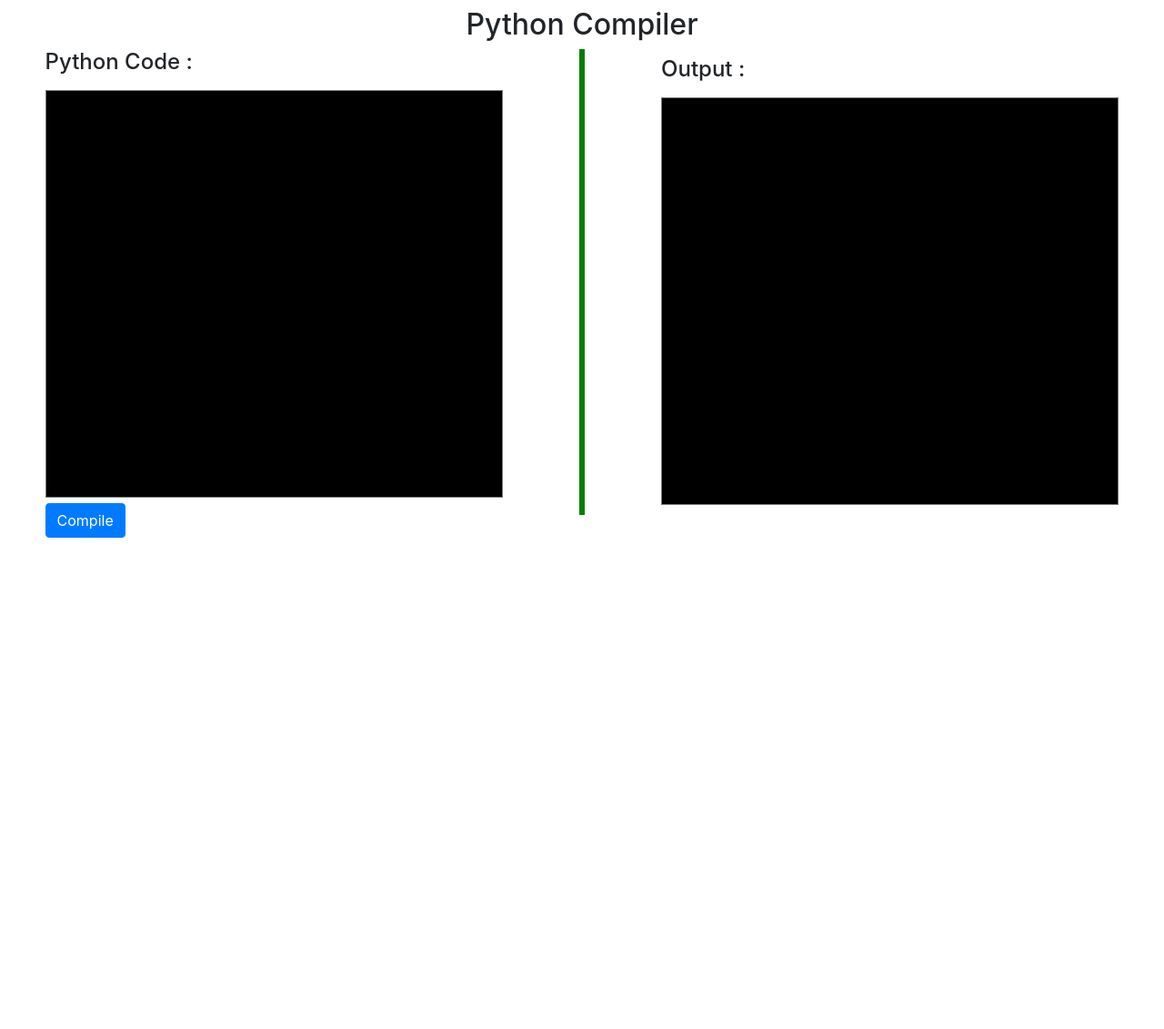
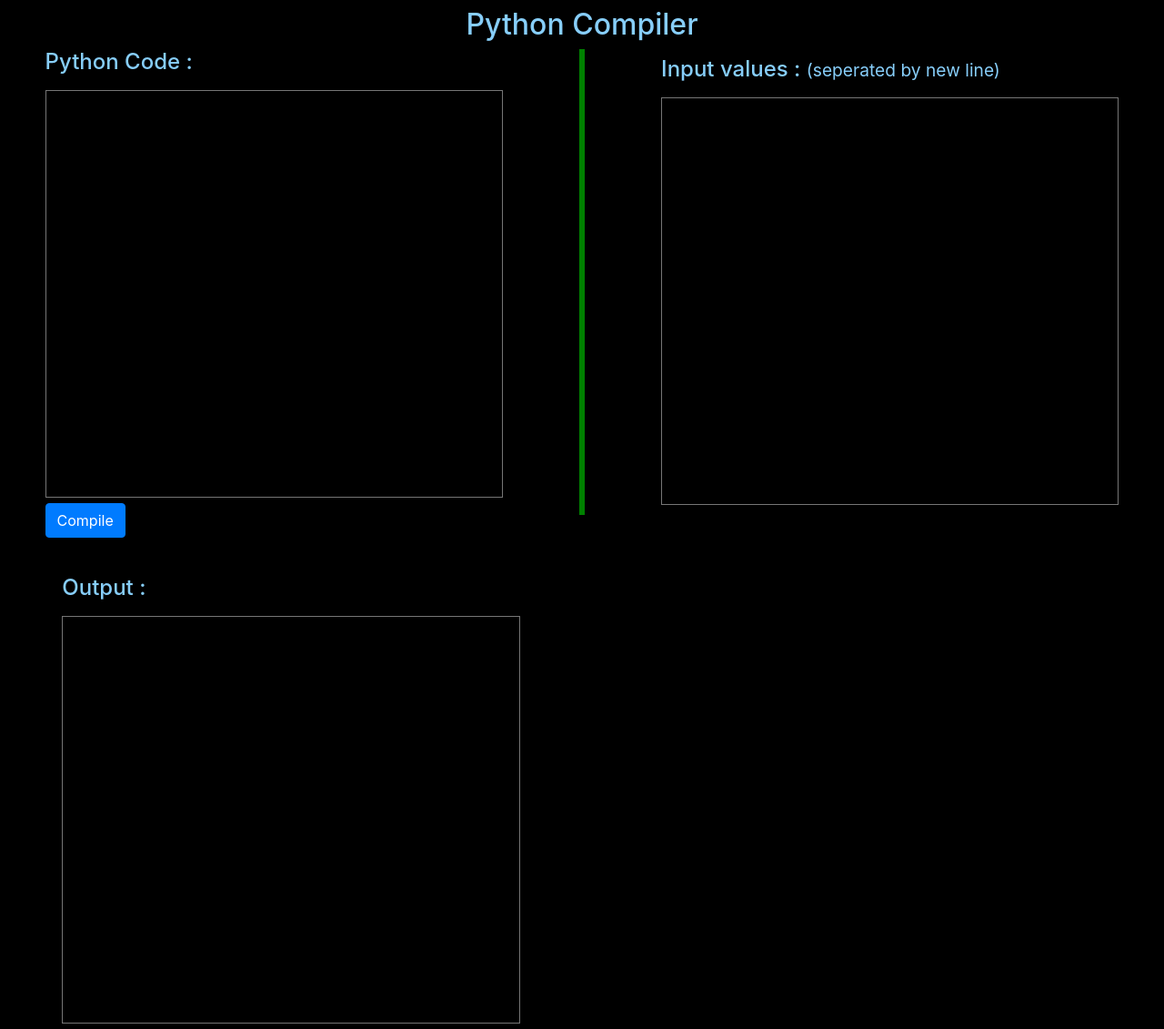
Before and after one commit to Bhavesh-Pawar/PythonCompiler, a Django app: page / in a window 1280 px wide. Shown: the whole page at 91% size. Before the commit the page ends 591 px from the top, so only its background shows below. Run offline with Django 3.2, Linux system fonts and the light colour scheme.

Commit message:
added input function feature

```diff
--- a/python-compiler/python_compiler_app/views.py
+++ b/python-compiler/python_compiler_app/views.py
@@ -19,24 +19,25 @@ class IndexView(View):
             output = StringIO()
             sys.stdout = output
             code = request.POST.get('code')
-            # input_values = ["23"]
-            # input_index = 0
+            input_values = request.POST.get('input','')
+            input_values = [inp.strip() for inp in input_values.split('\n')]
+            input_index = 0
 
-            # def mock_input(*args, **kwargs):
-            #     nonlocal input_index
-            #     value = input_values[input_index]
-            #     input_index += 1
-            #     return value
+            def mock_input(*args, **kwargs):
+                nonlocal input_index
+                value = input_values[input_index]
+                input_index += 1
+                return value
 
-            # builtins = __import__('builtins')
-            # builtins.input = mock_input
+            builtins = __import__('builtins')
+            builtins.input = mock_input
             try:
                 exec(code)
             except Exception as error:
                 exception = error
             sys.stdout = output
             sys.stdout = sys.__stdout__
-            captured_output = output.getvalue()
+            captured_output = output.getvalue().strip()
             return JsonResponse({'output':f"{captured_output}{exception}"})
         else:
             return JsonResponse({'output':'No code entered'})
--- a/python-compiler/static/index.css
+++ b/python-compiler/static/index.css
@@ -16,3 +16,14 @@ textarea {
 #code-img {
     display: none;
 }
+
+body {
+    background-color: black;
+    color: lightskyblue;
+}
+
+@media screen and (max-width:991px) {
+    .vl{
+        display: none;
+    }
+}
--- a/python-compiler/static/index.js
+++ b/python-compiler/static/index.js
@@ -19,16 +19,16 @@ $('#code').keydown(function (e) {
 });
 
 function send_ajax_request(){
-    let data = $('#code').val();
-
+    let data = $('#code').val().trim();
+    let input = $('#input').val().trim();
     $.ajax({
         type : 'POST',
         url : '',
-        data : {'csrfmiddlewaretoken': csrf , 'code': data ,'action':'execute_code'},
+        data : {'csrfmiddlewaretoken': csrf , 'code': data ,'action':'execute_code','input':input},
         success : function (result) {
             let output = result.output;
             console.log(result.output);
-            $('#code_data').val(output);
+            $('#output').val(output);
         }
     })
 }
--- a/python-compiler/templates/index.html
+++ b/python-compiler/templates/index.html
@@ -11,7 +11,7 @@
     </center>
     <div class="container-fluid">
         <div class="row justify-content-around">
-            <div id="code_div" class="col-5">
+            <div id="code_div" class="col-lg-5">
                 <form action="" id="form" method="post">
                     {% csrf_token %}
                     <label for="code"> <h4>Python Code  : </h4> </label>
@@ -20,10 +20,18 @@
                 </form>
             </div>
             <div class="vl"></div>
-            <div id="code" class="col-5">
+            <div id="input_div" class="col-lg-5">
+                <label class="mt-2"> <h4> Input values : <small>(seperated by new line)</small> </h4></label>
+                <textarea id="input" rows="15" ></textarea>
+            </div>
+        </div>
+        <hr>
+        <div class="row justify-content-around">
+            <div id="output_div" class="col-lg-5">
                 <label class="mt-2"> <h4> Output : </h4></label>
-                <textarea id="code_data" rows="15" readonly></textarea>
+                <textarea id="output" rows="15" readonly></textarea>
             </div>
+            <div class="col-lg-5"></div>
         </div>
     </div>
 {% endblock content %}
```
